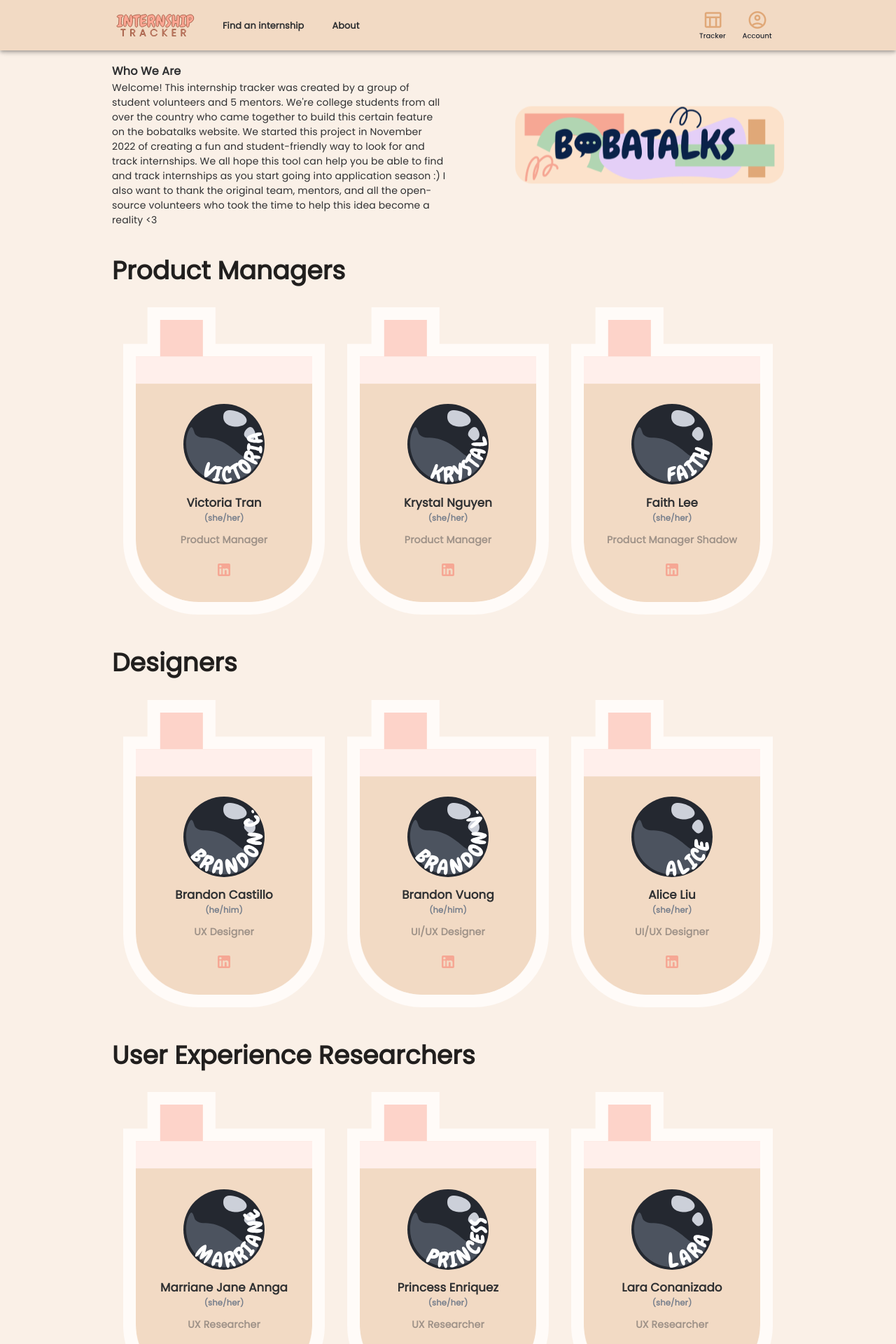
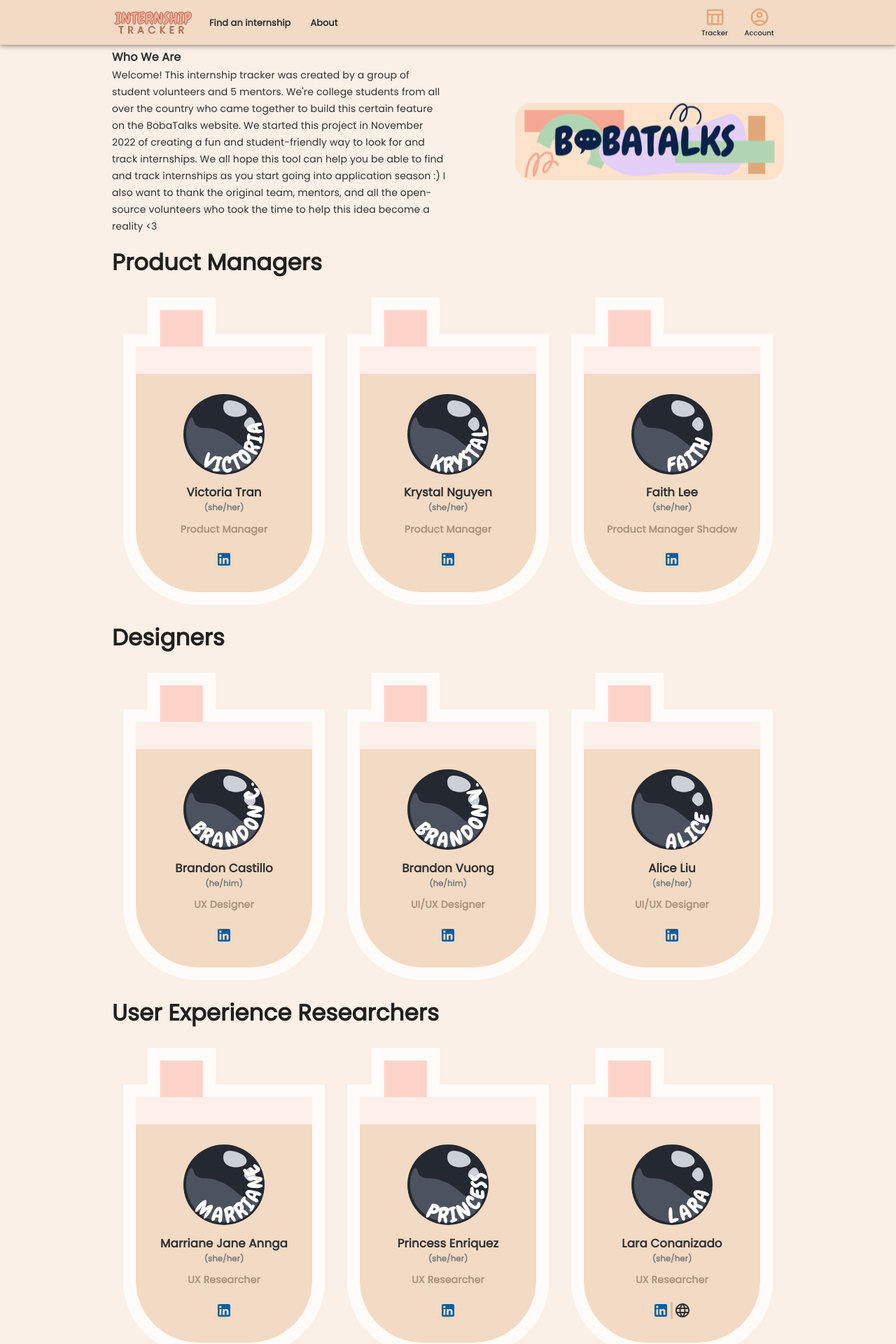
Before and after one commit to BobaTalks/internship-tracker, a React (Create React App) app in the folder client/: page /about in a window 1280 px wide. Shown: the top 1920 px of the page at 70% size. Built offline with nearby package versions, Linux system fonts and the light colour scheme.

Commit message:
theme reconfig

```diff
--- a/client/src/components/BobaCard.jsx
+++ b/client/src/components/BobaCard.jsx
@@ -40,12 +40,8 @@ const BobaCard = ({
           sx={{ width: "40%", marginTop: "48%" }}
         />
         <Typography
+          variant="memberName"
           sx={{
-            marginTop: "5%",
-            fontWeight: 600,
-            textAlign: "center",
-            maxWidth: "80%",
-            fontSize: "1.3vw",
             [theme.breakpoints.down("sm")]: {
               fontSize: "5vw",
             },
@@ -54,10 +50,9 @@ const BobaCard = ({
           {name}
         </Typography>
         <Typography
+          variant="memberPronouns"
           sx={{
-            color: "#777F8C",
-            fontWeight: 600,
-            fontSize: "0.9vw",
+            color: "text.light",
             [theme.breakpoints.down("sm")]: {
               fontSize: "3vw",
             },
@@ -66,14 +61,9 @@ const BobaCard = ({
           {pronouns}
         </Typography>
         <Typography
+          variant="memberPosition"
           sx={{
-            color: "#242830",
-            opacity: "40%",
-            fontWeight: 600,
-            fontSize: "1.1vw",
-            marginTop: "4%",
-            maxWidth: "80%",
-            textAlign: "center",
+            color: "tertiary.contrastText",
             [theme.breakpoints.down("sm")]: {
               fontSize: "3.5vw",
             },
@@ -82,18 +72,28 @@ const BobaCard = ({
           {position}
         </Typography>
         <Stack direction="row" sx={{ marginTop: "7%" }} spacing={0.5}>
-          <Link href={linkedInUrl} sx={{ height: "24px" }} target="_blank">
-            <LinkedInIcon color="primary" />
+          <Link
+            href={linkedInUrl}
+            sx={{ height: "24px" }}
+            target="_blank"
+            rel="noopener noreferrer"
+          >
+            <LinkedInIcon color="icons.linkedin" />
           </Link>
           {websiteUrl && (
             <>
               <Divider
                 orientation="vertical"
                 flexItem
-                sx={{ color: "242830", borderRightWidth: "3px" }}
+                sx={{ color: "text.light", borderRightWidth: "3px" }}
               />
-              <Link href={websiteUrl} sx={{ height: "24px" }} target="_blank">
-                <LanguageIcon sx={{ color: "#1c1b1f" }} />
+              <Link
+                href={websiteUrl}
+                sx={{ height: "24px", color: "text.main" }}
+                target="_blank"
+                rel="noopener noreferrer"
+              >
+                <LanguageIcon />
               </Link>
             </>
           )}
--- a/client/src/components/MentorItem.jsx
+++ b/client/src/components/MentorItem.jsx
@@ -1,13 +1,22 @@
 import { React } from "react";
 
-import { Box, Grid, Typography, Link, Divider, Stack } from "@mui/material";
+import {
+  Box,
+  Grid,
+  Typography,
+  Link,
+  Divider,
+  Stack,
+  useTheme,
+} from "@mui/material";
 
 import LinkedInIcon from "@mui/icons-material/LinkedIn";
 import LanguageIcon from "@mui/icons-material/Language";
 
 const MentorItem = ({ name, pronouns, linkedIn, websiteUrl, icon }) => {
+  const theme = useTheme();
   return (
-    <Grid container direction="row" sx={{ margin: "15px" }}>
+    <Grid container direction="row" sx={{ margin: theme.spacing(4) }}>
       <Grid container item xs={4} alignItems="center">
         <Box component="img" src={icon} sx={{ width: "90%" }} />
       </Grid>
@@ -15,32 +24,43 @@ const MentorItem = ({ name, pronouns, linkedIn, websiteUrl, icon }) => {
         container
         item
         xs={8}
-        sx={{ paddingLeft: "10px" }}
+        sx={{ padding: theme.spacing(2) }}
         direction="column"
       >
         <Typography sx={{ fontWeight: 600 }}>{name}</Typography>
         <Typography
-          sx={{ color: "#777F8C", fontWeight: 600, fontSize: "0.75rem" }}
+          variant="h6"
+          sx={{ color: "text.light", fontWeight: 600, fontSize: "0.75rem" }}
         >
           {pronouns}
         </Typography>
-        <Stack direction="row" spacing={0.5} sx={{ marginTop: "5px" }}>
+        <Stack
+          direction="row"
+          spacing={0.5}
+          sx={{ marginTop: theme.spacing(1.25) }}
+        >
           <Link
             href={linkedIn}
             sx={{ width: "25px", height: "24px" }}
             target="_blank"
+            rel="noopener noreferrer"
           >
-            <LinkedInIcon color="primary" />
+            <LinkedInIcon color="icons.linkedin" />
           </Link>
           {websiteUrl && (
             <>
               <Divider
                 orientation="vertical"
                 flexItem
-                sx={{ color: "242830", borderRightWidth: "3px" }}
+                sx={{ color: "text.light", borderRightWidth: "3px" }}
               />
-              <Link href={websiteUrl} target="_blank" sx={{ height: "24px" }}>
-                <LanguageIcon sx={{ color: "#1c1b1f" }} />
+              <Link
+                href={websiteUrl}
+                target="_blank"
+                rel="noopener noreferrer"
+                sx={{ height: "24px", color: "text.main" }}
+              >
+                <LanguageIcon />
               </Link>
             </>
           )}
--- a/client/src/pages/AboutPage.jsx
+++ b/client/src/pages/AboutPage.jsx
@@ -213,7 +213,7 @@ const mentors = [
   {
     name: "Joshua Wu",
     pronouns: "(he/him)",
-    linkedInUrl: "https://linkedin.com/in/wujoshua ",
+    linkedInUrl: "https://linkedin.com/in/wujoshua",
     websiteUrl: "https://www.joshuawu.me",
     icon: MentorBoba,
   },
@@ -226,7 +226,7 @@ const mentors = [
   {
     name: "Jordan Yep",
     pronouns: "(he/him)",
-    linkedInUrl: "https://www.linkedin.com/in/jordanyep/ ",
+    linkedInUrl: "https://www.linkedin.com/in/jordanyep/",
     icon: MentorBoba,
   },
 ];
@@ -240,18 +240,22 @@ const AboutPage = () => {
         <Typography
           variant="pageTitle"
           marginTop="6rem"
-          sx={{ width: "100%", borderBottom: "#e1d4c8 solid 1px" }}
+          sx={{
+            width: "100%",
+            borderBottom: "solid 1px",
+            borderColor: "text.underline",
+          }}
         >
           About the Team
         </Typography>
         <Grid container direction="row">
           <Grid item sm={12} md={6}>
             <Typography variant="h6">Who We Are</Typography>
-            <Typography sx={{ fontSize: "14px" }}>
+            <Typography variant="aboutBody" sx={{ fontSize: "14px" }}>
               Welcome! This internship tracker was created by a group of student
               volunteers and 5 mentors. We&apos;re college students from all
               over the country who came together to build this certain feature
-              on the bobatalks website. We started this project in November 2022
+              on the BobaTalks website. We started this project in November 2022
               of creating a fun and student-friendly way to look for and track
               internships. We all hope this tool can help you be able to find
               and track internships as you start going into application season
@@ -326,7 +330,7 @@ const AboutPage = () => {
         })}
         <Box
           sx={{
-            backgroundColor: "#fffdfb",
+            backgroundColor: "grey.light",
             borderRadius: "60px",
             padding: "30px",
           }}
@@ -334,7 +338,7 @@ const AboutPage = () => {
           <Typography
             variant="h4"
             sx={{
-              color: "red.300",
+              color: "primary.main",
               fontWeight: 700,
               fontSize: "2.25rem",
               margin: "1rem",
@@ -344,7 +348,7 @@ const AboutPage = () => {
           </Typography>
           <Box
             sx={{
-              backgroundColor: "brown.100",
+              backgroundColor: "background.dark",
               display: "flex",
               justifyContent: "center",
               padding: "40px",
@@ -364,7 +368,7 @@ const AboutPage = () => {
                     container
                     item
                     xs={12}
-                    md={4}
+                    sm={4}
                     key={index}
                     justifyContent="center"
                   >
--- a/client/src/theme.js
+++ b/client/src/theme.js
@@ -1,4 +1,4 @@
-import { createTheme } from "@mui/material";
+import { createTheme, responsiveFontSizes } from "@mui/material";
 
 const COLORS = {
   HYPERLINK_BLUE: "#005EA2",
@@ -21,9 +21,12 @@ const COLORS = {
   SEARCHBAR_ICON_BORDER: "#DBAE9C",
   THAI_FILL_INACTIVE: "#B4AAA0",
   BOBA_POSITION: "#A9917B",
+  SLIDEOUT_SUBTEXT: "#E1D4C8",
+  MENTORS_BG: "#FFFDFB",
+  LINKEDIN_ICON: "#377DB6",
 };
 
-const theme = createTheme({
+let theme = createTheme({
   palette: {
     primary: {
       main: COLORS.LYCHEE,
@@ -45,6 +48,7 @@ const theme = createTheme({
       main: COLORS.BODY_TEXT,
       light: COLORS.LIGHT_GREY_TEXT,
       dark: COLORS.THAI_FILL_INACTIVE,
+      underline: COLORS.SLIDEOUT_SUBTEXT,
     },
     background: {
       main: COLORS.BACKGROUND,
@@ -58,6 +62,10 @@ const theme = createTheme({
     grey: {
       main: COLORS.CARD_BG,
       dark: COLORS.OFFWHITE_GREY,
+      light: COLORS.MENTORS_BG,
+    },
+    icons: {
+      linkedin: COLORS.LINKEDIN_ICON,
     },
   },
   typography: {
@@ -78,6 +86,27 @@ const theme = createTheme({
       fontSize: ".8rem",
       fontWeight: 600,
       textTransform: "none",
+    },
+    memberName: {
+      fontWeight: 600,
+      textAlign: "center",
+      maxWidth: "80%",
+      fontSize: "1.3vw",
+      marginTop: "5%",
+    },
+    memberPronouns: {
+      fontWeight: 600,
+      fontSize: "0.9vw",
+    },
+    memberPosition: {
+      fontWeight: 600,
+      fontSize: "1.1vw",
+      marginTop: "4%",
+      maxWidth: "80%",
+      textAlign: "center",
+    },
+    aboutBody: {
+      fontSize: "0.9rem",
     },
   },
   components: {
@@ -155,6 +184,9 @@ const theme = createTheme({
       },
     },
   },
+  spacing: 4,
 });
 
+theme = responsiveFontSizes(theme);
+
 export default theme;
```
